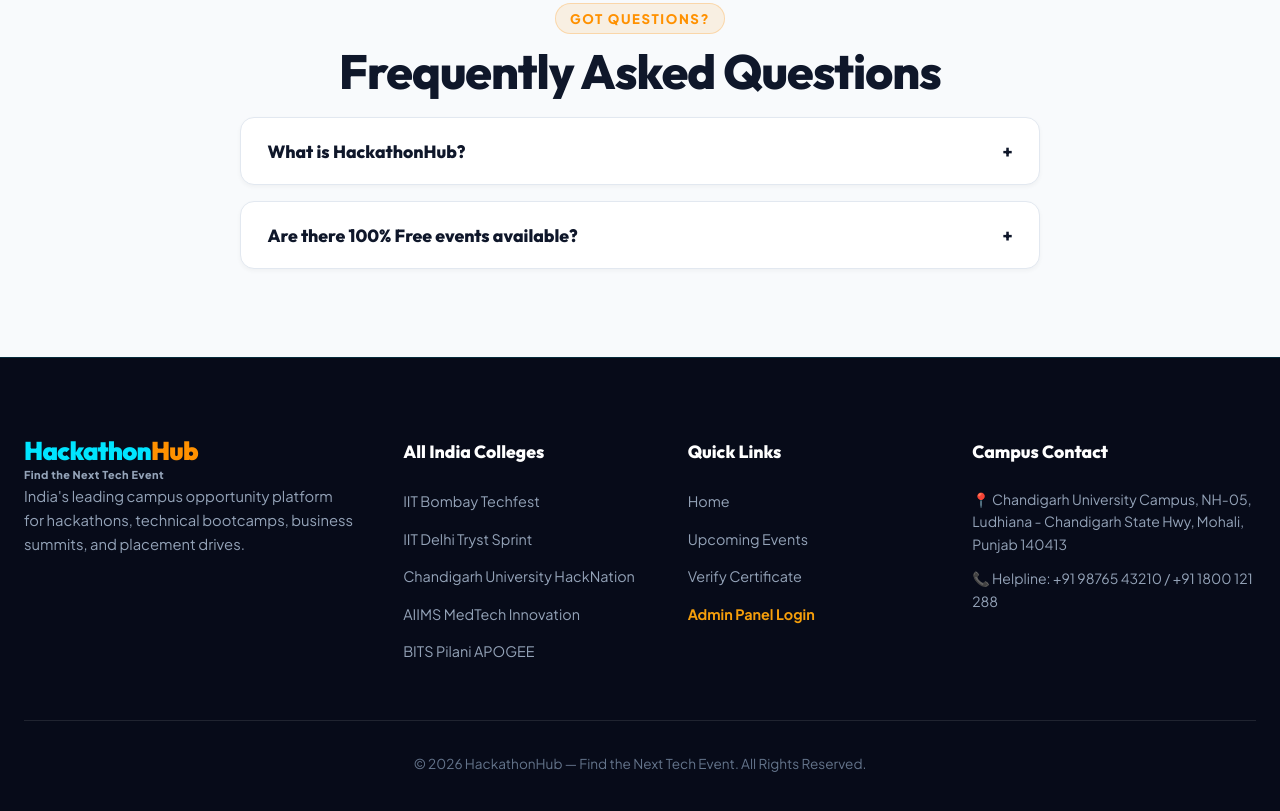
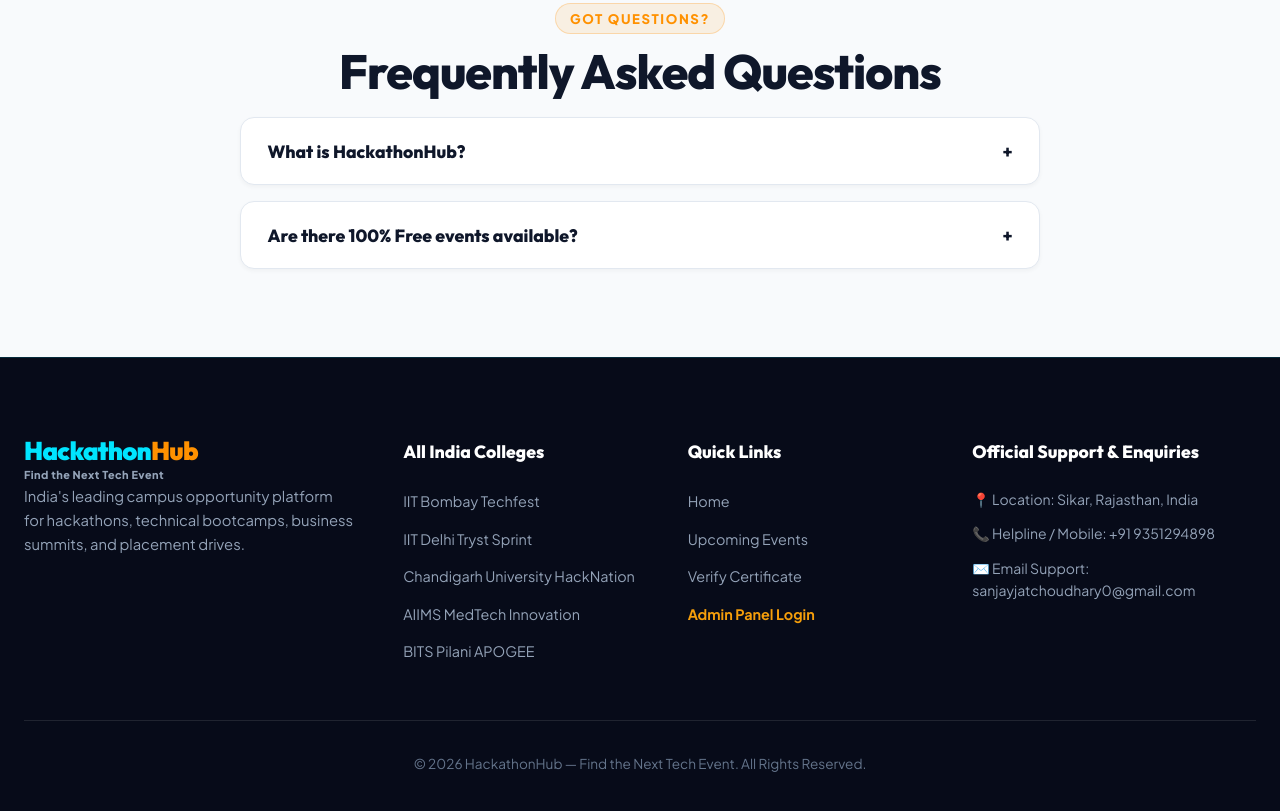
Before and after one commit to sanjay-cu/Hackathon, a website: page index.html in a window 1280 px wide. Shown: the part 7722-8533 px from the top of the page. Drawn offline with Linux system fonts and the light colour scheme; no server answers.

Commit message:
Update footer contact details to Official Support & Enquiries (Sikar, Rajasthan, 9351294898, sanjayjatchoudhary0@gmail.com)

```diff
--- a/index.html
+++ b/index.html
@@ -1015,9 +1015,10 @@
         </div>
 
         <div class="footer-col">
-          <h4 class="footer-heading">Campus Contact</h4>
-          <p class="contact-info">📍 Chandigarh University Campus, NH-05, Ludhiana - Chandigarh State Hwy, Mohali, Punjab 140413</p>
-          <p class="contact-info">📞 Helpline: +91 98765 43210 / +91 1800 121 288</p>
+          <h4 class="footer-heading">Official Support & Enquiries</h4>
+          <p class="contact-info">📍 Location: Sikar, Rajasthan, India</p>
+          <p class="contact-info">📞 Helpline / Mobile: +91 9351294898</p>
+          <p class="contact-info">✉️ Email Support: sanjayjatchoudhary0@gmail.com</p>
         </div>
       </div>
 
--- a/script.js
+++ b/script.js
@@ -190,7 +190,7 @@ async function initStorage() {
         date: '2026-07-30 11:15 AM',
         name: 'Amanpreet Kaur',
         email: 'amanpreet.cse@cuchd.in',
-        phone: '9876543210',
+        phone: '9351294898',
         course: 'CU HackNation 2026 [FREE]',
         college: 'Chandigarh University',
         message: 'Team Lead: Tech Titans. Members: Aman, Rahul, Priya, Vikas.',
```
